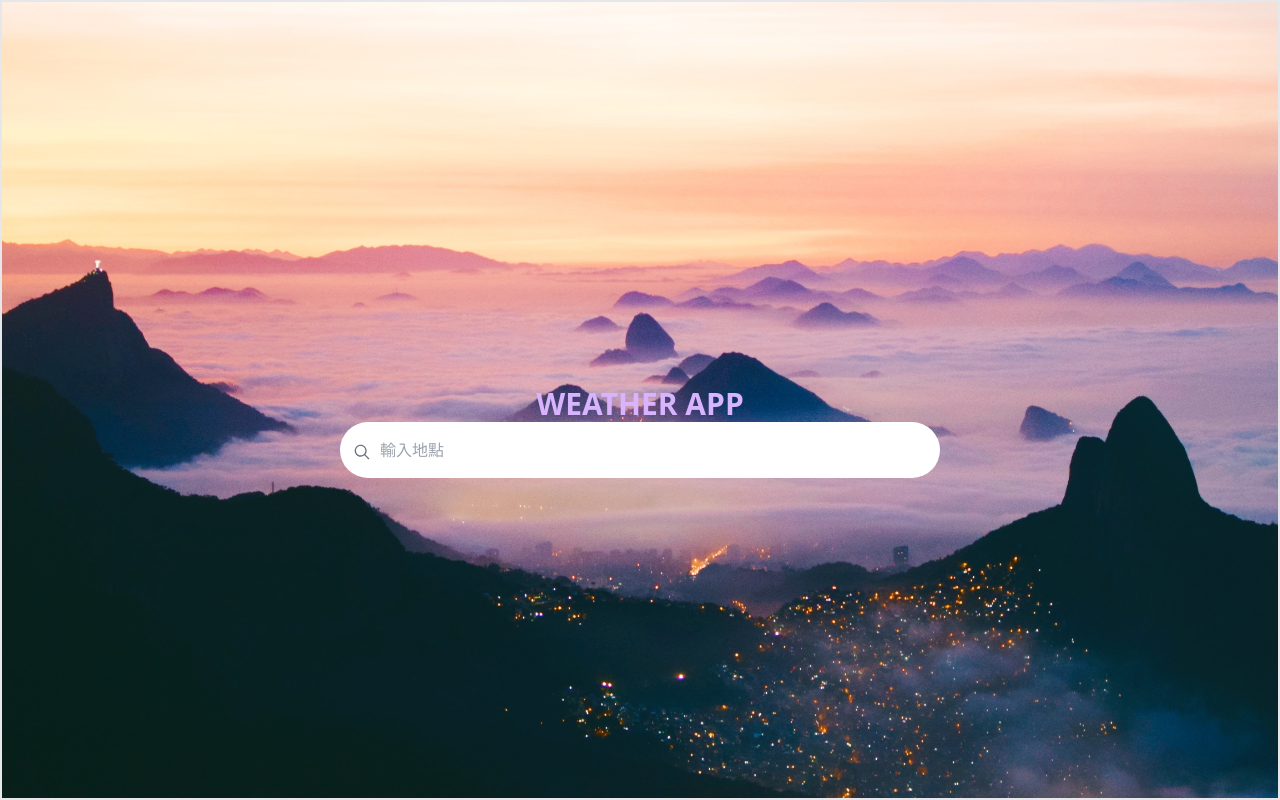
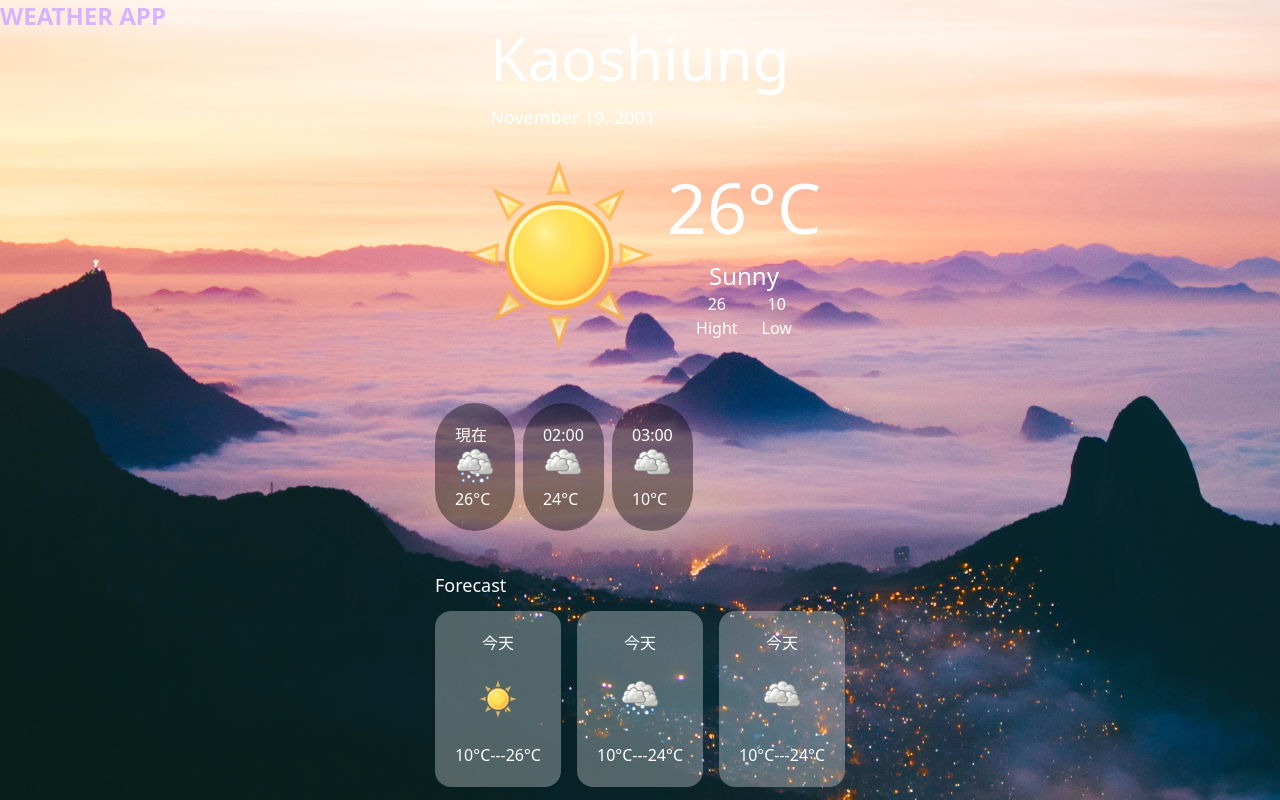
Before and after one commit to JiunJieLin/React-Weather, a Next.js app: page / in a window 1280 px wide. Built offline with nearby package versions, Linux system fonts and the light colour scheme.

Commit message:
fakeData update

```diff
--- a/src/components/fakeData.js
+++ b/src/components/fakeData.js
@@ -1,36 +1,41 @@
 const fakeDatas = [
   {
-    day: "Monday",
-    date: "13 November ",
-    weather: "Sunny",
-    minTemperature: 18,
-    maxTemperature: 25,
     location: "Kaoshiung",
-    time: ["現在", "下午1點", "下午2點", "下午3點", "下午4點"],
-    hourlyWeather: ["Sunny", "Sunny", "Cloudy", "Rainy", "Rainy"],
-    hourlyTemperatures: [20, 22, 23, 24, 25],
-  },
-  {
-    day: "Tuesday",
-    date: "14 November",
-    weather: "Cloudy",
-    minTemperature: 15,
-    maxTemperature: 21,
-    location: "Taipei",
-    time: ["現在", "下午1點", "下午2點", "下午3點", "下午4點"],
-    hourlyWeather: ["Cloudy", "Cloudy", "Rainy", "Rainy", "Rainy"],
-    hourlyTemperatures: [16, 17, 30, 19, 20],
-  },
-  {
-    day: "Tuesday",
-    date: "14 November ",
-    weather: "Rainy",
-    minTemperature: 13,
-    maxTemperature: 20,
-    location: "Taoyuan",
-    time: ["現在", "下午1點", "下午2點", "下午3點", "下午4點"],
-    hourlyWeather: ["Cloudy", "Cloudy", "Rainy", "Rainy", "Rainy"],
-    hourlyTemperatures: [18, 17, 21, 19, 20],
+    dateList: [
+      {
+        id: "01",
+        date: "19 November",
+        today: true,
+        weather: "Sunny",
+        hourlyWeather: [
+          { "01:00": 26, weather: "Rainy" },
+          { "02:00": 24, weather: "Cloudy" },
+          { "03:00": 10, weather: "Cloudy" },
+        ],
+      },
+      {
+        id: "02",
+        date: "20 November",
+        today: true,
+        weather: "Rainy",
+        hourlyWeather: [
+          { "01:00": 23, weather: "Rainy" },
+          { "02:00": 24, weather: "Cloudy" },
+          { "03:00": 10, weather: "Cloudy" },
+        ],
+      },
+      {
+        id: "03",
+        date: "21 November",
+        today: true,
+        weather: "Cloudy",
+        hourlyWeather: [
+          { "01:00": 23, weather: "Rainy" },
+          { "02:00": 24, weather: "Cloudy" },
+          { "03:00": 10, weather: "Cloudy" },
+        ],
+      },
+    ],
   },
 ];
 export default fakeDatas;
--- a/src/components/searchBar.jsx
+++ /dev/null
@@ -1,24 +0,0 @@
-import { MagnifyingGlassIcon } from "@radix-ui/react-icons";
-
-const SearchBar = ({ setSelectLocation, selectLocation, handleSubmit }) => {
-  const handleLocationChange = (e) => {
-    const newLocation = e.target.value;
-    setSelectLocation(newLocation);
-  };
-  return (
-    <div className="py-4 px-10 relative bg-white rounded-full w-[600px] sm:w-[300px]">
-      <input
-        type="text"
-        placeholder="輸入地點"
-        value={selectLocation}
-        className="outline-none"
-        onChange={handleLocationChange}
-      />
-      <button onClick={handleSubmit}>
-        <MagnifyingGlassIcon className="absolute left-3 top-5 text-gray-500 h-5 w-5" />
-      </button>
-    </div>
-  );
-};
-
-export default SearchBar;
--- a/src/components/weather.jsx
+++ b/src/components/weather.jsx
@@ -2,73 +2,128 @@ import cloudIcon from "@/public/cloud.png";
 import sunnyIcon from "@/public/sunny.png";
 import rainIcon from "@/public/rain.png";
 import Image from "next/image";
-import fakeDatas from "./fakeData";
-const Weather = ({ selectedLocationIndex }) => {
-  const selectedLocation = fakeDatas[selectedLocationIndex];
+
+const Weather = ({ data }) => {
+  console.log(Date.now());
+  const date = data.dateList[0].date;
+  const transformedDate = new Date(date).toLocaleDateString("en-US", {
+    year: "numeric",
+    month: "long",
+    day: "numeric",
+  });
+  console.log(transformedDate);
+  const currentWeather = data.dateList[0].weather;
+
+  const currentIcon =
+    currentWeather === "Sunny"
+      ? sunnyIcon
+      : currentWeather === "Cloudy"
+      ? cloudIcon
+      : rainIcon;
+
+  const hourlyWeatherData = data.dateList[0].hourlyWeather;
+
+  const timeValues = hourlyWeatherData.map((hourData) => {
+    const time = Object.values(hourData)[0];
+    return time;
+  });
+  const tempNow = timeValues[0];
+
+  const dailyHighestTemp = Math.max(...timeValues);
+  const dailyLowestTemp = Math.min(...timeValues);
 
   return (
     <>
       <div className="flex justify-start flex-col text-white sm:justify-center sm:items-center ">
-        <h1 className="text-[50px] sm:text-[35px]">
-          {selectedLocation.location}
-        </h1>
-        <p className="text-lg ">{`${selectedLocation.day} ${selectedLocation.date}`}</p>
+        <h1 className="text-[60px] sm:text-[35px]">{data.location}</h1>
+        <p className="text-lg ">{transformedDate}</p>
       </div>
-      <div className="flex gap-10 sm:flex-col items-center ">
-        <div className="flex pl-[100px] gap-2 sm:flex-col sm:items-center sm: justify-cener sm:pl-0  ">
+      <div className="flex  sm:flex-col items-center ">
+        <div className="flex  gap-2 sm:flex-col sm:items-center sm: justify-cener ">
           <Image
-            src={
-              selectedLocation.weather === "Sunny"
-                ? sunnyIcon
-                : selectedLocation.weather === "Cloudy"
-                ? cloudIcon
-                : rainIcon
-            }
-            alt="cloud"
-            className="w-[180px] h-[180px] sm:opacity-40  sm:w-[150px] sm:h-[150px] "
+            priority={true}
+            src={currentIcon}
+            alt={currentWeather}
+            className="w-[200px] h-[200px] sm:opacity-40  sm:w-[150px] sm:h-[150px] "
           />
-          <div className="text-white flex flex-col  sm:items-center sm:justify-center ">
-            <div className="text-[60px]">
-              {`${selectedLocation.hourlyTemperatures[0]}°C`}
-            </div>
-            <p className="text-2xl">{selectedLocation.hourlyWeather[0]}</p>
-          </div>
-          <div className="text-white flex flex-col pl-8  justify-around sm:flex-row sm:pl-0  sm:gap-3">
-            <div className="flex flex-col items-center">
-              <p>{selectedLocation.maxTemperature}</p>
-              <p>Hight</p>
-            </div>
-            <div className="flex flex-col items-center">
-              <p>{selectedLocation.minTemperature}</p>
-              <p>Low</p>
+          <div className="text-white flex flex-col items-center sm:justify-center ">
+            <div className="text-[70px]">{tempNow}°C</div>
+            <p className="text-2xl ">{currentWeather}</p>
+            <div className="text-white flex gap-6 sm:flex-row sm:gap-3">
+              <div className="flex flex-col items-center">
+                <p>{dailyHighestTemp}</p>
+                <p>Hight</p>
+              </div>
+              <div className="flex flex-col items-center">
+                <p>{dailyLowestTemp}</p>
+                <p>Low</p>
+              </div>
             </div>
           </div>
         </div>
       </div>
-
-      <div className="pt-10 sm:pt-0">
-        <h2 className="text-white text-lg pb-3 ">Forecast</h2>
-        <div className="flex gap-4 sm:flex-col">
-          {selectedLocation.time.map((time, index) => (
+      <div className="mt-6 flex flex-col  justify-between">
+        <div className="flex items-center gap-2 ">
+          {data.dateList[0].hourlyWeather.map((hour, index) => (
             <div
               key={index}
-              className="px-10 py-5 bg-white bg-opacity-90 flex flex-col items-center gap-6 rounded-2xl sm:flex-row sm:bg-opacity-50 sm:justify-around"
+              className="rounded-full  bg-black bg-opacity-40 text-white px-5 py-5 "
             >
-              <p>{time}</p>
+              <p>
+                {Object.keys(hour)[0] === "01:00"
+                  ? "現在"
+                  : Object.keys(hour)[0]}
+              </p>
               <Image
                 src={
-                  selectedLocation.hourlyWeather[index] === "Sunny"
+                  hour.weather === "Sunny"
                     ? sunnyIcon
-                    : selectedLocation.hourlyWeather[index] === "Cloudy"
+                    : hour.weather === "Cloudy"
                     ? cloudIcon
                     : rainIcon
                 }
-                alt={selectedLocation.weather}
+                alt="sunny"
                 className="w-10 h-10"
               />
-              <p>{`${selectedLocation.hourlyTemperatures[index]}°C`}</p>
+              <p>{Object.values(hour)[0]}°C</p>
             </div>
           ))}
+        </div>
+        <div className="pt-10 sm:pt-0">
+          <h2 className="text-white text-lg pb-3 ">Forecast</h2>
+          <div className="flex gap-4 sm:flex-col">
+            {data.dateList.map((dayData, index) => {
+              const timeValues = dayData.hourlyWeather.map((hourData) => {
+                const time = Object.values(hourData)[0];
+                return time;
+              });
+              const dailyHighestTemp = Math.max(...timeValues);
+              const dailyLowestTemp = Math.min(...timeValues);
+              const hourlyWeather =
+                dayData.weather === "Sunny"
+                  ? sunnyIcon
+                  : dayData.weather === "Cloudy"
+                  ? cloudIcon
+                  : rainIcon;
+
+              return (
+                <div
+                  key={index}
+                  className="px-5 py-5 text-white bg-white bg-opacity-30 flex flex-col items-center gap-6 rounded-2xl sm:flex-row sm:bg-opacity-50 sm:justify-around"
+                >
+                  <p>今天</p>
+                  <Image
+                    src={hourlyWeather}
+                    alt="sunny"
+                    className="w-10 h-10"
+                  />
+                  <p>
+                    {dailyLowestTemp}°C---{dailyHighestTemp}°C
+                  </p>
+                </div>
+              );
+            })}
+          </div>
         </div>
       </div>
     </>
--- a/src/pages/index.jsx
+++ b/src/pages/index.jsx
@@ -1,41 +1,20 @@
 import backgroundImage from "../public/backgroundImage.jpg";
-import SearchBar from "@/components/searchBar";
+
 import Weather from "@/components/weather";
-import { useState } from "react";
 import fakeDatas from "@/components/fakeData";
-
 const Home = () => {
-  const [selectLocation, setSelectLocation] = useState("");
-  const [selectedLocationIndex, setSelectedLocationIndex] = useState(null);
-  const handleSubmit = () => {
-    if (selectLocation.trim() === "") {
-      return;
-    }
-    const index = fakeDatas.findIndex(
-      (data) => data.location.toLowerCase() === selectLocation.toLowerCase()
-    );
-    if (index !== -1) {
-      setSelectedLocationIndex(index);
-    } else {
-      console.log("地點未找到");
-    }
-  };
+  const weatherLocation = fakeDatas[0];
   return (
     <div
-      className=" min-h-screen bg-center bg-cover flex flex-col  border-2 gap-10 p-4 sm: justify-center sm:gap-3"
+      className=" min-h-screen bg-center bg-cover flex flex-col relative sm: justify-center "
       style={{ backgroundImage: `url(${backgroundImage.src})` }}
     >
-      <div className="flex flex-col items-center w-full pt-16">
-        <p className="text-purple-300 text-3xl font-bold ">WEATHER APP</p>
-        <SearchBar
-          setSelectLocation={setSelectLocation}
-          selectLocation={selectLocation}
-          handleSubmit={handleSubmit}
-        />
+      <p className="text-purple-300 text-2xl font-bold absolute top-0 left-0 sm:text-lg">
+        WEATHER APP
+      </p>
+      <div className="flex flex-col items-center gap-6 sm:gap-3 ">
+        <Weather data={weatherLocation} />
       </div>
-      {selectedLocationIndex !== null && (
-        <Weather selectedLocationIndex={selectedLocationIndex} />
-      )}
     </div>
   );
 };
```
